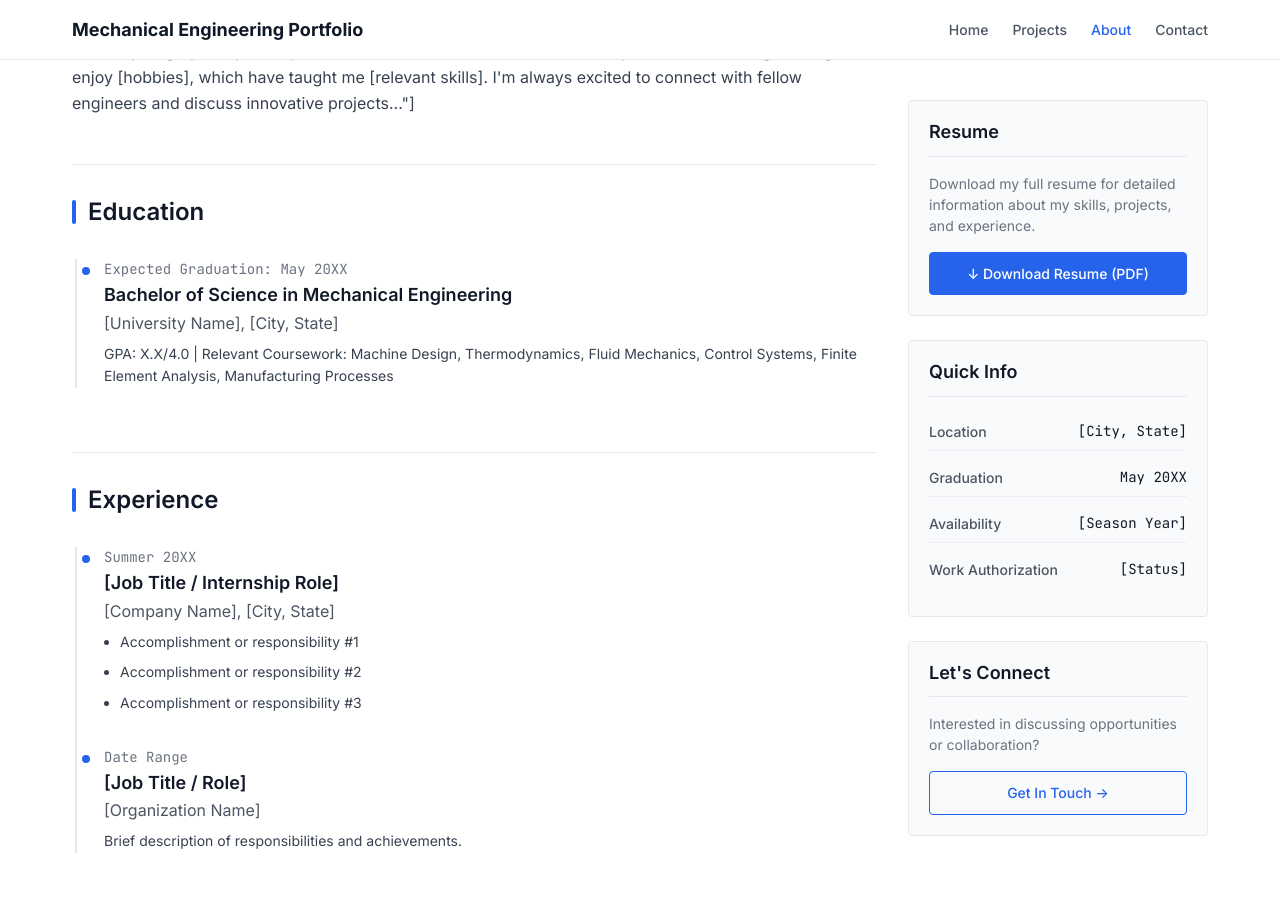
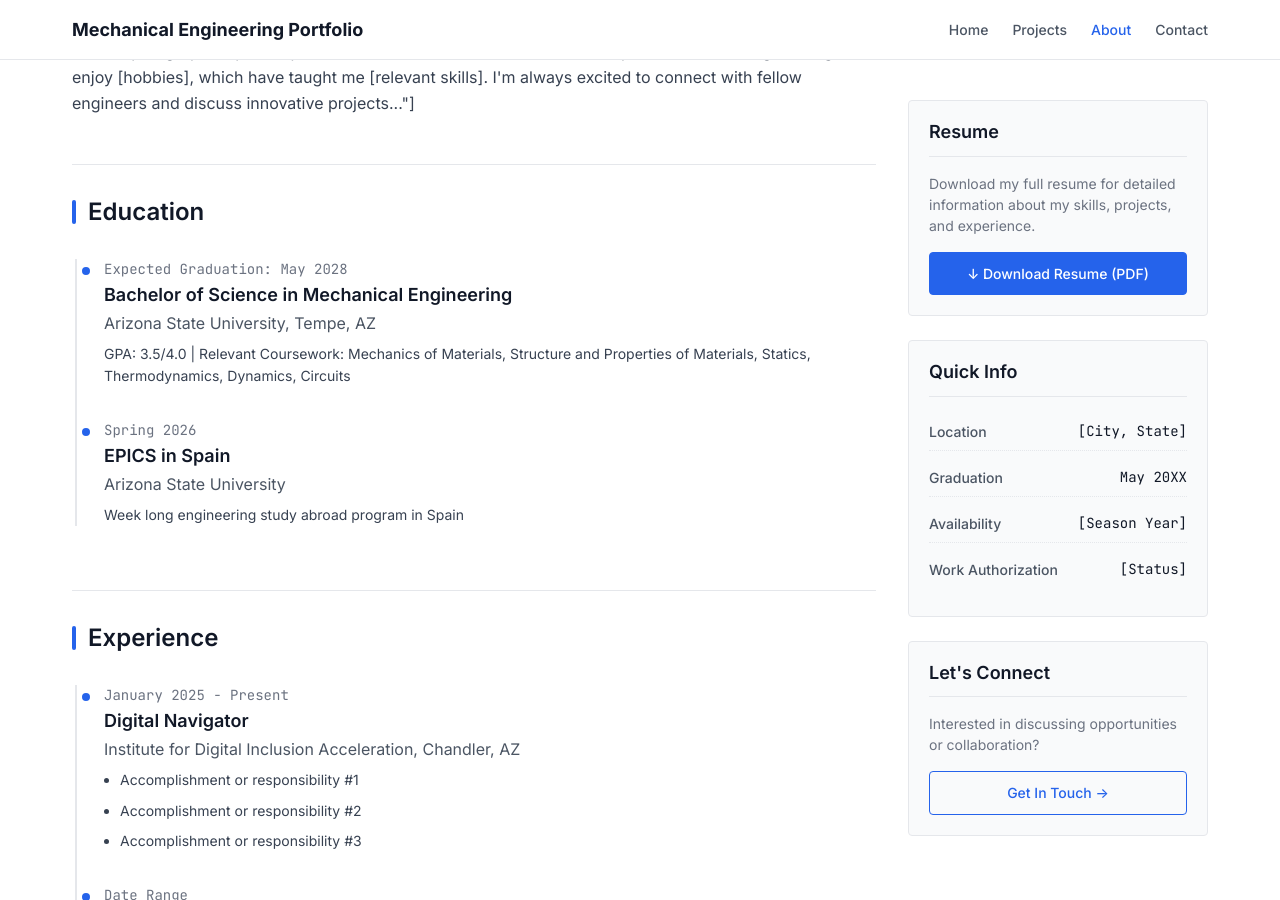
Before and after one commit to manwe-123/manwe-123.github.io, a Jekyll site: the page built from about.html, in a window 1280 px wide and 900 px high, scrolled down 721 px. Built offline with Jekyll 4.4.1, drawn with Linux system fonts in a browser that asks for light colours.

Commit message:
Update about.html

```diff
--- a/about.html
+++ b/about.html
@@ -58,24 +58,23 @@ title: About
 
             <!-- Education Item 1 -->
             <div class="timeline-item">
-              <div class="timeline-date">Expected Graduation: May 20XX</div>
+              <div class="timeline-date">Expected Graduation: May 2028</div>
               <h3 class="timeline-title">Bachelor of Science in Mechanical Engineering</h3>
-              <p class="timeline-organization">[University Name], [City, State]</p>
+              <p class="timeline-organization">Arizona State University, Tempe, AZ</p>
               <p class="timeline-description">
-                GPA: X.X/4.0 | Relevant Coursework: Machine Design, Thermodynamics, Fluid Mechanics,
-                Control Systems, Finite Element Analysis, Manufacturing Processes
+                GPA: 3.5/4.0 | Relevant Coursework: Mechanics of Materials, Structure and Properties of Materials, Statics, Thermodynamics, Dynamics, Circuits
               </p>
             </div>
 
             <!-- Education Item 2 (optional - study abroad, certificates, etc.) -->
-            <!--
+
             <div class="timeline-item">
-              <div class="timeline-date">Date Range</div>
-              <h3 class="timeline-title">Program/Certificate Name</h3>
-              <p class="timeline-organization">Institution Name</p>
-              <p class="timeline-description">Description of achievement or focus area.</p>
+              <div class="timeline-date">Spring 2026</div>
+              <h3 class="timeline-title">EPICS in Spain</h3>
+              <p class="timeline-organization">Arizona State University</p>
+              <p class="timeline-description">Week long engineering study abroad program in Spain</p>
             </div>
-            -->
+
 
           </div>
         </div>
@@ -87,9 +86,9 @@ title: About
 
             <!-- Experience Item 1 -->
             <div class="timeline-item">
-              <div class="timeline-date">Summer 20XX</div>
-              <h3 class="timeline-title">[Job Title / Internship Role]</h3>
-              <p class="timeline-organization">[Company Name], [City, State]</p>
+              <div class="timeline-date">January 2025 - Present</div>
+              <h3 class="timeline-title">Digital Navigator</h3>
+              <p class="timeline-organization">Institute for Digital Inclusion Acceleration, Chandler, AZ</p>
               <ul class="timeline-description" style="padding-left: 1rem; margin-top: 0.5rem;">
                 <li>Accomplishment or responsibility #1</li>
                 <li>Accomplishment or responsibility #2</li>
```
